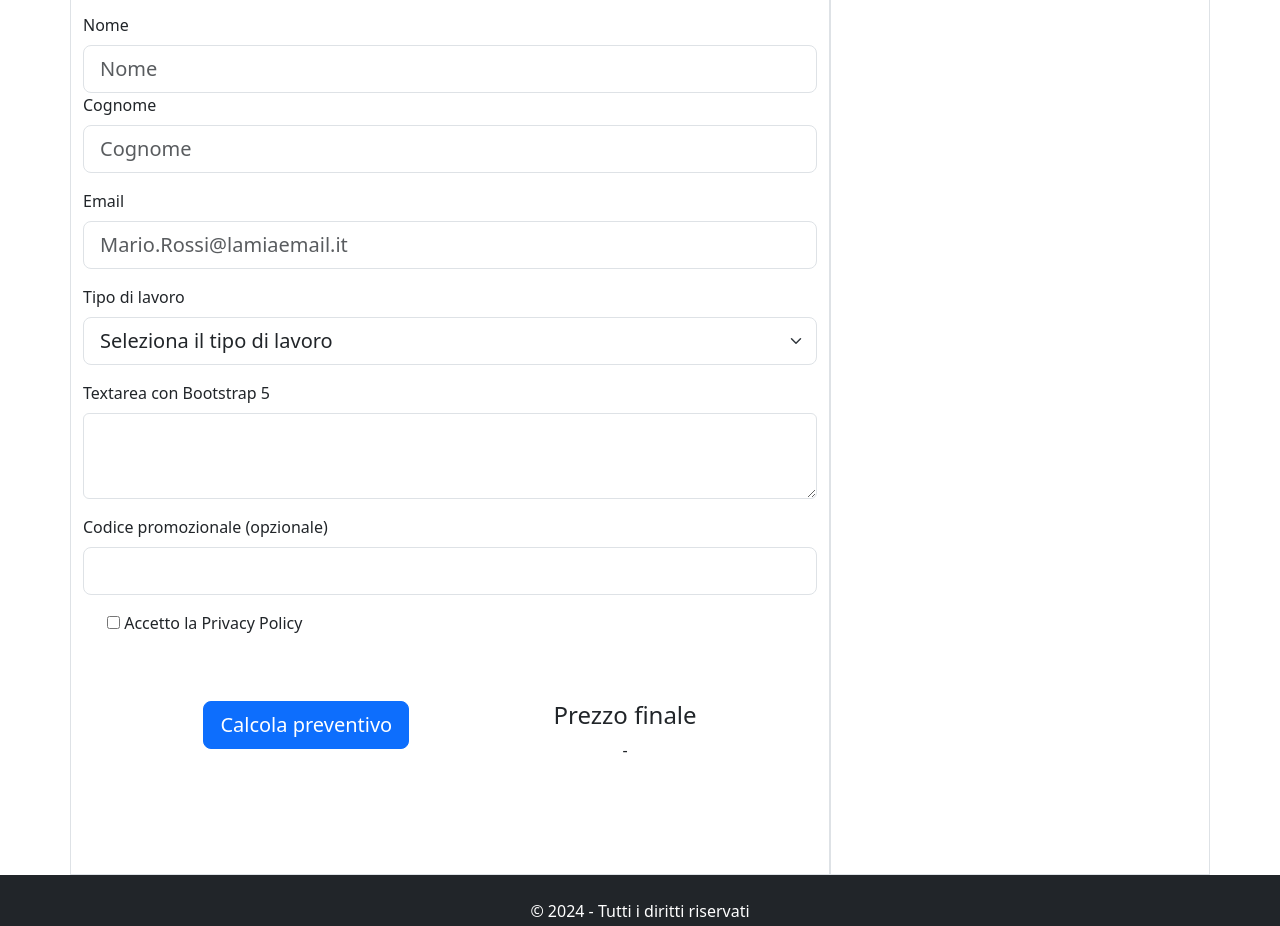
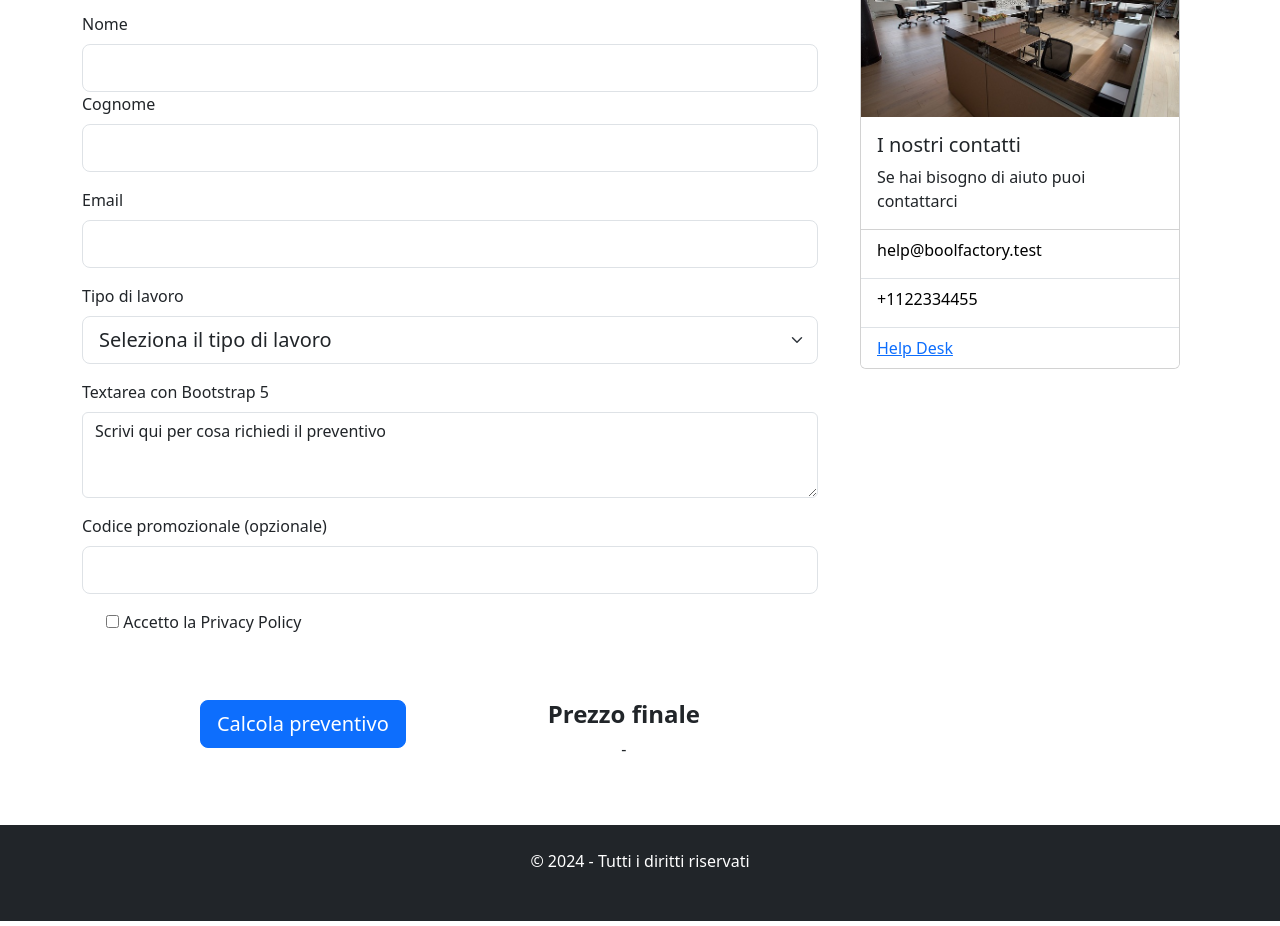
Before and after one commit to StefaniaVitali/bootstrap-preventivo, a plain HTML site: page index.html in a window 1280 px wide. Shown: the part 188-1114 px from the top of the page. Drawn offline with nearby package versions, Linux system fonts and the light colour scheme.

Commit message:
ADD: card contacts with office img

```diff
--- a/index.html
+++ b/index.html
@@ -36,27 +36,27 @@
       <section class="preventivo">
         <div class="container">
         <div class="row">
-          <div class="col-lg-8 border">
+          <div class="col-lg-8">
             <h1>Richiesta Preventivo</h1>
             <p>Compila il form per richiedere un preventivo per i nostri servizi di sviluppo.</p>
             <!-- INIZIO FORM -->
-            <form action="#" method="get">
+            <form action="#" method="post">
               <div class="mb3">
                 <label for="nome" class="form-label">Nome</label>
-                <input class="form-control form-control-lg" name="nome" id="nome" type="text" placeholder="Nome" aria-label="preventivo-nome" required>
+                <input class="form-control form-control-lg" name="nome" id="nome" type="text" placeholder="" aria-label="preventivo-nome" required>
               </div>
               <div class="mb-3">
                 <label for="cognome" class="form-label">Cognome</label>
-                <input class="form-control form-control-lg" name="cognome" id="cognome" type="text" placeholder="Cognome" aria-label="preventivo-cognome" required>
+                <input class="form-control form-control-lg" name="cognome" id="cognome" type="text" placeholder="" aria-label="preventivo-cognome" required>
               </div>
               <div class="mb-3">
                 <label for="email" class="form-label">Email</label>
-                <input class="form-control form-control-lg mb-3" name="email" id="email" type="email" placeholder="Mario.Rossi@lamiaemail.it" aria-label="preventivo-email" required>
+                <input class="form-control form-control-lg mb-3" name="email" id="email" type="email" placeholder="" aria-label="preventivo-email" required>
               </div>
               <div class="mb-3">
                 <label for="email" class="form-label">Tipo di lavoro</label>
                 <select class="form-select form-select-lg mb-3" aria-label="selezione-lavoro" name="lavoro" id="lavoro" required>
-                  <option selected>Seleziona il tipo di lavoro</option>
+                  <option selected value="">Seleziona il tipo di lavoro</option>
                   <option value="1">Backed Development</option>
                   <option value="2">Fronted Development</option>
                   <option value="3">Project Analysis</option>
@@ -64,12 +64,12 @@
               </div>
               <div class="mb-3">
                 <label for="messaggio-preventivo" class="form-label">Textarea con Bootstrap 5</label>
-                <textarea class="form-control" id="messaggio-preventivo" rows="3" name="messaggio-preventivo">
+                <textarea class="form-control" id="messaggio-preventivo" rows="3" name="messaggio-preventivo">Scrivi qui per cosa richiedi il preventivo
                 </textarea>
               </div>
               <div class="mb3">
                 <label for="promo-code" class="form-label">Codice promozionale (opzionale)</label>
-                <input class="form-control form-control-lg" name="promo-code" id="promo-code" type="text" placeholder="" aria-label="preventivo-nome" required>
+                <input class="form-control form-control-lg" name="promo-code" id="promo-code" type="text" placeholder="" aria-label="preventivo-nome">
               </div>
               <div class="form-check py-3">
                 <input class="privacy-policy" type="checkbox" value="" id="privacy-policy" name="privacy-policy">
@@ -77,25 +77,50 @@
                   Accetto la Privacy Policy
                 </label>
               </div>
-              <div class="row mb-5 justify-content-evenly py-5">
+              <div class="row mb-5 justify-content-evenly pt-5">
                 <div class="col-auto">
                   <button class="btn btn-lg btn-primary" type="submit">Calcola preventivo</button>
                 </div>
-                <div class="col-auto">
-                  <h4 >Prezzo finale</h4>
-                  <p class="text-center">-</p>
+                <div class="col-md-auto mt-3 mt-md-0">
+                  <h4 class="text-center fw-bold">Prezzo finale</h4>
+                  <p class="text-center pb-0">-</p>
                 </div>
               </div>
            </form>
              <!-- FINE FORM -->
           </div>
-          <div class="col-lg-4 border">Card contatti</div>
+          <div class="col-lg-4 mx-auto mb-5">
+             <!-- CARD CONTATTI -->
+            <div class="card mx-auto px-0" style="width: 20rem;">
+              <img src="./img/ufficio-sede.jpg" class="card-img-top" alt="ufficio-sede-bool-factory" width="300" height="200">
+              <div class="card-body">
+                <h5 class="card-title">I nostri contatti</h5>
+                <p class="card-text">Se hai bisogno di aiuto puoi contattarci</p>
+              </div>
+              <ul class="list-group list-group-flush">
+                <li class="list-group-item pb-0">
+                  <address>
+                    <a href="mailto:help@boolfactory.test" class=" link-body-emphasis link-underline link-underline-opacity-0">help@boolfactory.test</a>
+                    </address>
+                </li>
+                <li class="list-group-item pb-0">
+                  <address>
+                    <a href="tel:+1122334455" class="link-body-emphasis link-underline link-underline-opacity-0">+1122334455</a>
+                    </address>
+                </li>
+                <li class="list-group-item">
+                  <a href="#" class="card-link">Help Desk</a>
+                </li>
+              </ul>
+            </div>
+            <!-- CARD CONTATTI -->
+          </div>
         </div>
       </div>
      </section>
     </main>
-    <footer class="bg-dark text-white text-center">
-      <p class="pb-5 pt-4">&copy; 2024 - Tutti i diritti riservati</p>
+    <footer class="bg-dark text-white text-center mb-0">
+      <p class="pb-5 pt-4 mb-0">&copy; 2024 - Tutti i diritti riservati</p>
     </footer>
     <script src="https://cdn.jsdelivr.net/npm/bootstrap@5.3.3/dist/js/bootstrap.bundle.min.js" integrity="sha384-YvpcrYf0tY3lHB60NNkmXc5s9fDVZLESaAA55NDzOxhy9GkcIdslK1eN7N6jIeHz" crossorigin="anonymous"></script>
     <script src="./js/app.js"></script>
```
Also changed, not shown: img/ufficio-sede.jpg (added).
